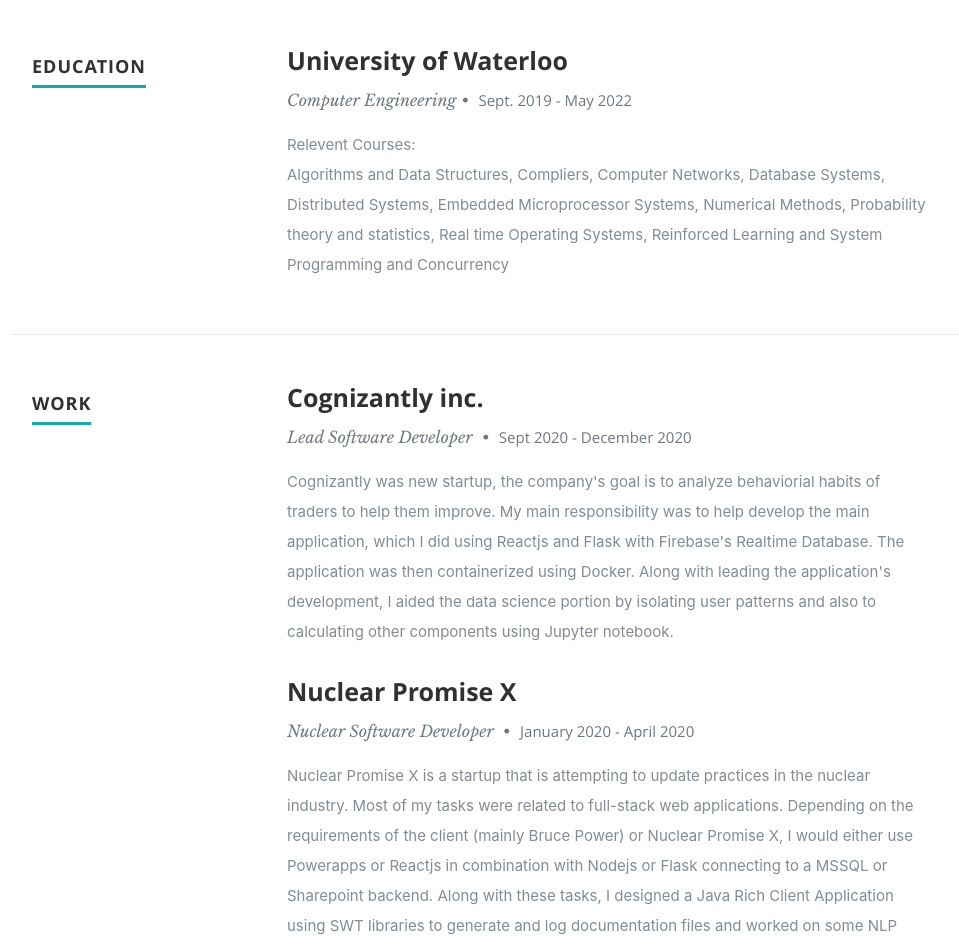
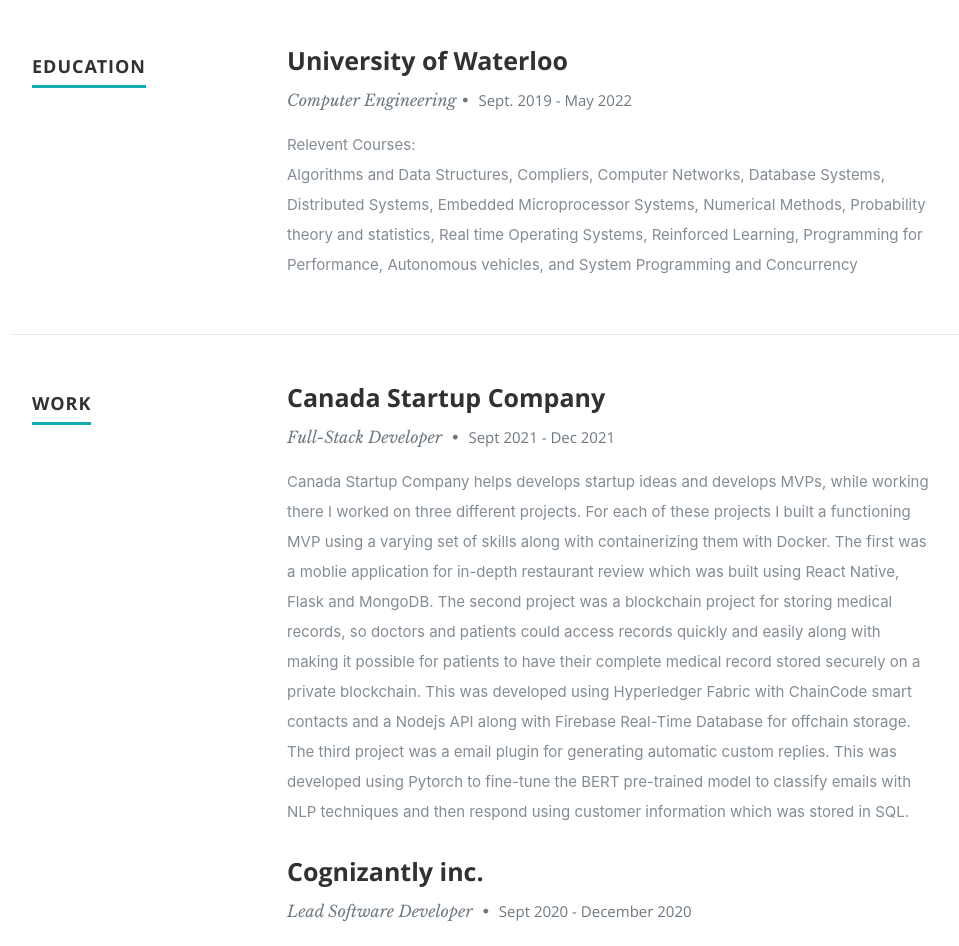
Before and after one commit to Jas1999/PortfolioWebsite, a React (Create React App) app: page / in a window 1280 px wide. Shown: the part 1740-2686 px from the top of the page, without its empty margins (118-1077 px from the left). Built offline with nearby package versions, Linux system fonts and the light colour scheme.

Commit message:
updatred exp and projects

```diff
--- a/src/components/portfolio.js
+++ b/src/components/portfolio.js
@@ -37,7 +37,7 @@
     Details: `The goal of this project was to make a webapp to limit the amount of time I spend on my phone. Along with improving my Reactjs and Flask skills.
     So using the reddit and open weather API I fetched the information from the frontend to display and have open in the background.
     To limit looking at my phone for reddit and the weather I made a webapp with Reactjs and Flask.`},
-    {title: "Internet analysis",
+    {title: "Internet Analysis",
     Details:  `This was a group project in my database systems course . I was responsible for the data science component since it was group based.
     In this I aided in designing and implementing an Entity-Relationship  model in 3nf normalization for internet traffic datasets from Kaggle in MySQL.
     Analyzed data in Jupyter notebook looking at the correlation and generating questions of what to ask the data. Using the data given I setup a classification for detecting
@@ -45,12 +45,23 @@
     {title: "X and Y Plotter",
     Details:  ` Project created for a project course that taught hardware design skills using a TI MSP430 Launchpad board. Using diptrace created a schematic and PCB design for custom IO.
      Then solidered parts on to it and wrote the code for the project in C. Project taught me how to solider, debug hardware issues and how to design a piece of hardward.`},
-    {title: "Personal Gaming Computer",
+
+    {title: "Deep Reinforced Learning For Pong and a Maze (ECE493 Assignment)",
+    Details:
+     `Implemented and tested with the following models Actor-Critic, DQN, Q-Learning and Sarsa on the game
+     Pong volley game (Environment created with starter code) and a custom maze environment, which was done
+     using the OpenAI Baseline Library.`
+
+    },
+    {title: "Django Todo app",
+    Details:
+     "Django + ReactJS todo app expanded on tutorial and code up on github"
+    },
+     {title: "Personal Gaming Computer",
     Details:
      `My first project and the one that led me to be interested in technology.
     Specs: CPU: intel 4790 i7 GPU: 780 6GBRAM: 16 GB DDR3 Storage: 500 GB ssd + 250 GB ssd`,
-
-    Extra: "Favorite PC games: Asseto coursa, Total War Shogun 2, Witcher"
+    Extra: "Favorite PC games: Asseto coursa, Total War Shogun 2, Witcher 3"
 
     },
     {title: "Logisitics Mobile Applicaiton ",
@@ -58,6 +69,15 @@
     for tracking driver loads and truck metrics, we are still working on the features and are planning on using Google Firebase for the backend.`},
     ]
 
+    /*
+
+    {title: "ECE454: Distributed Computing Projects",
+    Details:
+     "ECE 454 Assignments: \r\n" + " A1 Thrift RPC, setup frontend and backend layers for load balancing Bcrypt key derivation function A2 Spark and Hadoop to organize movie data A3 Apache ZooKeeper, determine replicas and detecting crashes, for key-value service A4 Kafka Streams process messages and output, pub sub model"
+
+    },
+
+    */
     return (
       <section id="portfolio">
 
--- a/src/components/resume.js
+++ b/src/components/resume.js
@@ -27,7 +27,9 @@
                     Numerical Methods,
                     Probability theory and statistics,
                     Real time Operating Systems,
-                    Reinforced Learning
+                    Reinforced Learning,
+                    Programming for Performance,
+                    Autonomous vehicles,
                     and
                     System Programming and Concurrency
 
@@ -42,6 +44,29 @@
              <h1><span>Work</span></h1>
            </div>
            <div className="nine columns main-col">
+            <div className="row item">
+                <div className="twelve columns">
+                  <h3>Canada Startup Company</h3>
+                  <p className="info">Full-Stack Developer <span>•</span> <em className="date">Sept 2021 - Dec 2021</em></p>
+                  <p  style={{textAlign:"left"}}>
+
+                    Canada Startup Company helps develops startup ideas and develops MVPs, while working there I worked on three different projects.
+                    For each of these projects I built a functioning MVP using a varying set of skills along with containerizing them with Docker.
+                    The first was a moblie application for in-depth restaurant review which was built using React Native, Flask and MongoDB.
+                    The second project was a blockchain project for storing medical records, so doctors and patients could access records quickly and easily along with making it possible for patients to have their complete medical record
+                    stored securely on a private blockchain. This was developed using Hyperledger Fabric with ChainCode smart contacts and a Nodejs API along with Firebase Real-Time Database for offchain storage.
+                    The third project was a email plugin for generating automatic custom replies. This was developed using Pytorch to fine-tune the BERT pre-trained model to classify emails with NLP techniques and then respond using customer information which was stored in SQL.
+
+                  {/*
+                      • Created a React Native Mobile Application with MongoDB and Flask for an in-depth restaurant review application
+                      • Built a private blockchain solution for storing and distributing records using Hyperledger Fabric with NodeJs and ChainCode
+                      • Developed an email plugin to generate automatic responses using Pytorch to fine-tune BERT to categorize emails and SQL to store client information
+                      • Communicated project functionality and market fit with executives from various departments
+
+                  */}
+                  </p>
+                </div>
+              </div> {/* item end */}
              <div className="row item">
                <div className="twelve columns">
                  <h3>Cognizantly inc.</h3>
```
